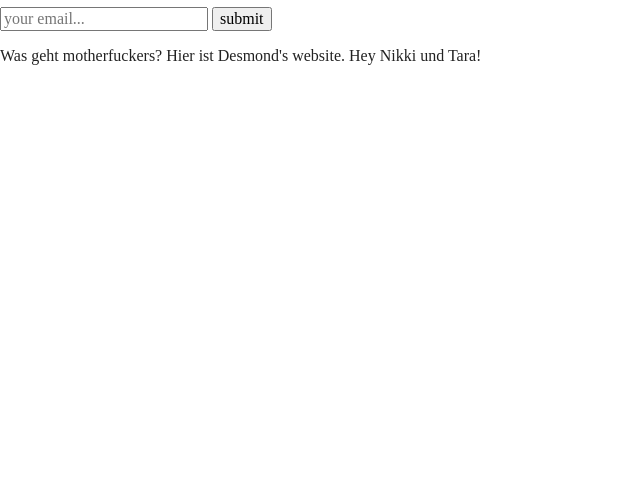
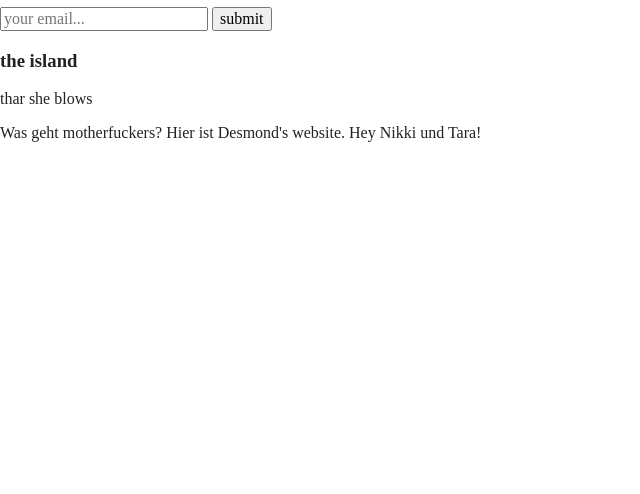
Before and after one commit to desbast/desbast.github.io, a website built with Parcel: page index.html in a window 1280 px wide. Shown: the part 306-800 px from the top of the page, without its empty margins (0-640 px from the left). Built offline with nearby package versions, Linux system fonts and the light colour scheme.

Commit message:
Update index.html

```diff
--- a/index.html
+++ b/index.html
@@ -56,7 +56,12 @@
 	</section>
 
 	<section id="boxes">
-
+		<div class="container">
+			<div class="box">
+				<h3>the island</h3>
+				<p>thar she blows</p>
+			</div>
+		</div>
 	</section>
   <p>Was geht motherfuckers? Hier ist Desmond's website. Hey Nikki und Tara! </p>
   <script src="js/vendor/modernizr-3.11.2.min.js"></script>
```
